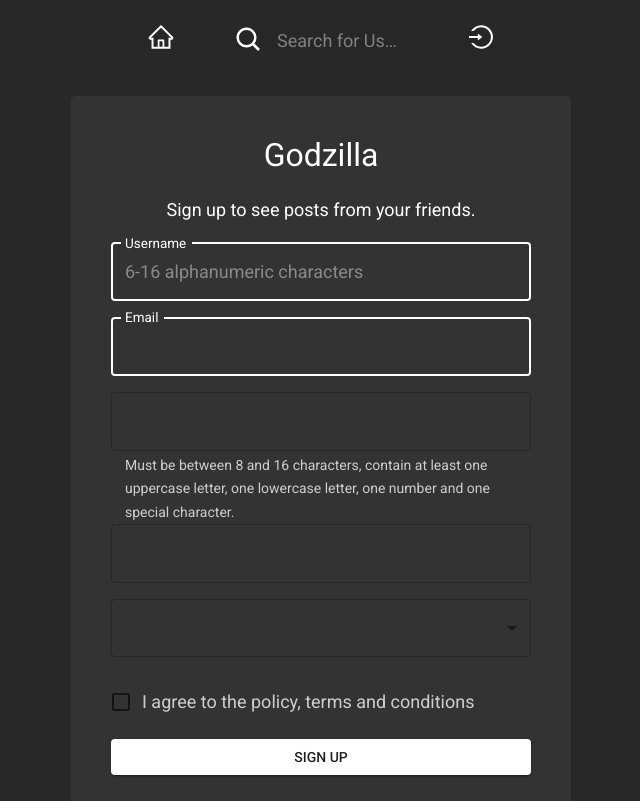
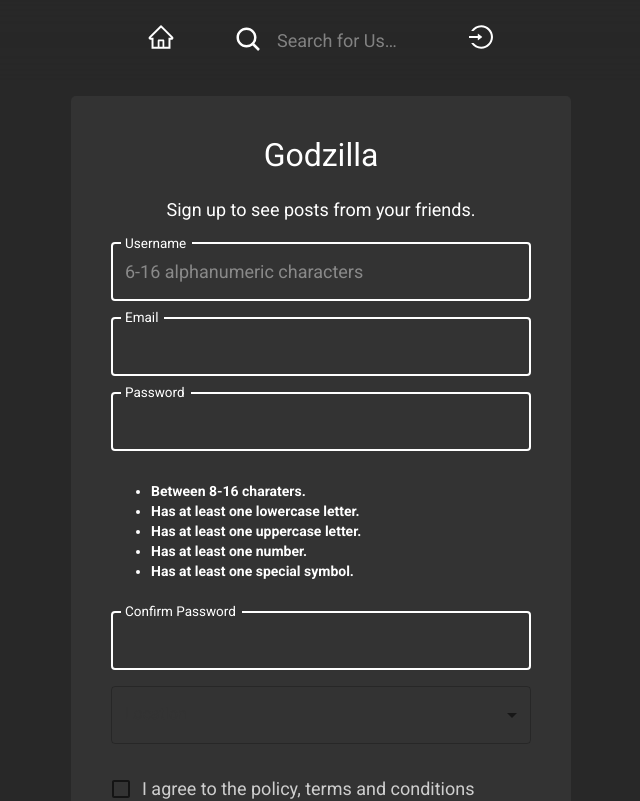
Before and after one commit to Godzilla-ASE/frontend, a React (Create React App) app: page /signup in a window 1280 px wide. Shown: the top 801 px of the page, without its empty margins (319-959 px from the left). Built offline with nearby package versions, Linux system fonts and the light colour scheme.

Commit message:
feat(Signup): modify passwords inputs

```diff
--- a/src/components/SignupComponents/PasswordSet.js
+++ b/src/components/SignupComponents/PasswordSet.js
@@ -5,7 +5,10 @@
   FormHelperText,
   InputLabel,
   OutlinedInput,
+  Typography
 } from "@mui/material";
+
+import StyledTextField from '../Inputs/StyledTextField'
 
 function PasswordSet({
   password,
@@ -18,22 +21,64 @@
   setConfirmPasswordError,
   setPageStatus,
   setPasswordChanged
-}){
+}) {
+
+  const hasLowerCase = /.*[a-z]+.*/;
+  const hasUpperCase = /.*[A-Z]+.*/;
+  const hasNumber = /.*\d+.*/;
+  // /.*[,.?!@#$%^&+-_=*]+.*/ #TODO 这个写法有点问题，+-_不会匹配加号、减号、下划线，而是会匹配加号和下划线之间的所有内容，包括大写字母和数字。
+  const hasSymbol = /[,.?!@#$%^&_=+-]+/
+  const length8To16 = /^.{8,16}$/;
+
   const handlePasswordChange = (event) => {
+    if (!/^(?=.*[a-z])(?=.*[A-Z])(?=.*\d)(?=.*[,.?!@#$%^&+-_=*]).{8,16}$/.test(event.target.value)) {
+      setPasswordError(true);
+    } else {
+      setPasswordError(false)
+    }
     setPassword(event.target.value);
-    setPasswordError(false);
     setPasswordChanged(true);
     setPageStatus("");
   };
 
   const handleConfirmPasswordChange = (event) => {
+    if (event.target.value !== password) {
+      setConfirmPasswordError(true)
+    } else {
+      setConfirmPasswordError(false);
+    }
     setConfirmPassword(event.target.value);
-    setConfirmPasswordError(false);
     setPageStatus("");
   };
 
   return (
-    <Box className="setPassword">
+    <>
+      <StyledTextField
+        value={password}
+        onChange={handlePasswordChange}
+        label="Password"
+        color="primary"
+        focused
+        error={passwordError}
+      />
+      <Typography variant="body2" component="div">
+        <ul>
+          <li style={{ color: length8To16.test(password) ? 'green' : 'white', fontWeight: 700 }}>Between 8-16 charaters.</li>
+          <li style={{ color: hasLowerCase.test(password) ? 'green' : 'white', fontWeight: 700 }}>Has at least one lowercase letter.</li>
+          <li style={{ color: hasUpperCase.test(password) ? 'green' : 'white', fontWeight: 700 }}>Has at least one uppercase letter.</li>
+          <li style={{ color: hasNumber.test(password) ? 'green' : 'white', fontWeight: 700 }}>Has at least one number.</li>
+          <li style={{ color: hasSymbol.test(password) ? 'green' : 'white', fontWeight: 700 }}>Has at least one special symbol.</li>
+        </ul>
+      </Typography>
+      <StyledTextField
+        value={confirmPassword}
+        onChange={handleConfirmPasswordChange}
+        label="Confirm Password"
+        color="primary"
+        focused
+        error={confirmPasswordError}
+      />
+      {/* <Box className="setPassword">
         <FormControl variant="outlined" className="signup-input">
           <InputLabel htmlFor="password-input">Password</InputLabel>
           <OutlinedInput
@@ -45,7 +90,7 @@
             error={passwordError}
           />
           {
-            <FormHelperText sx={{fontSize:'body2.fontSize',color: passwordError ? 'red' : 'secondary.main'}}>
+            <FormHelperText sx={{ fontSize: 'body2.fontSize', color: passwordError ? 'red' : 'secondary.main' }}>
               Must be between 8 and 16 characters, contain at least
               one uppercase letter, one lowercase letter, one number and one
               special character.
@@ -62,11 +107,12 @@
             error={confirmPasswordError}
           />
           {confirmPasswordError &&
-            <FormHelperText sx={{ fontSize:'body2.fontSize', color: 'error' }}>
+            <FormHelperText sx={{ fontSize: 'body2.fontSize', color: 'error' }}>
               Please type in the same password
             </FormHelperText>}
         </FormControl>
-    </Box>
+      </Box> */}
+    </>
   );
 };
 
```
Lines whose indentation alone changed are shown as unchanged.
